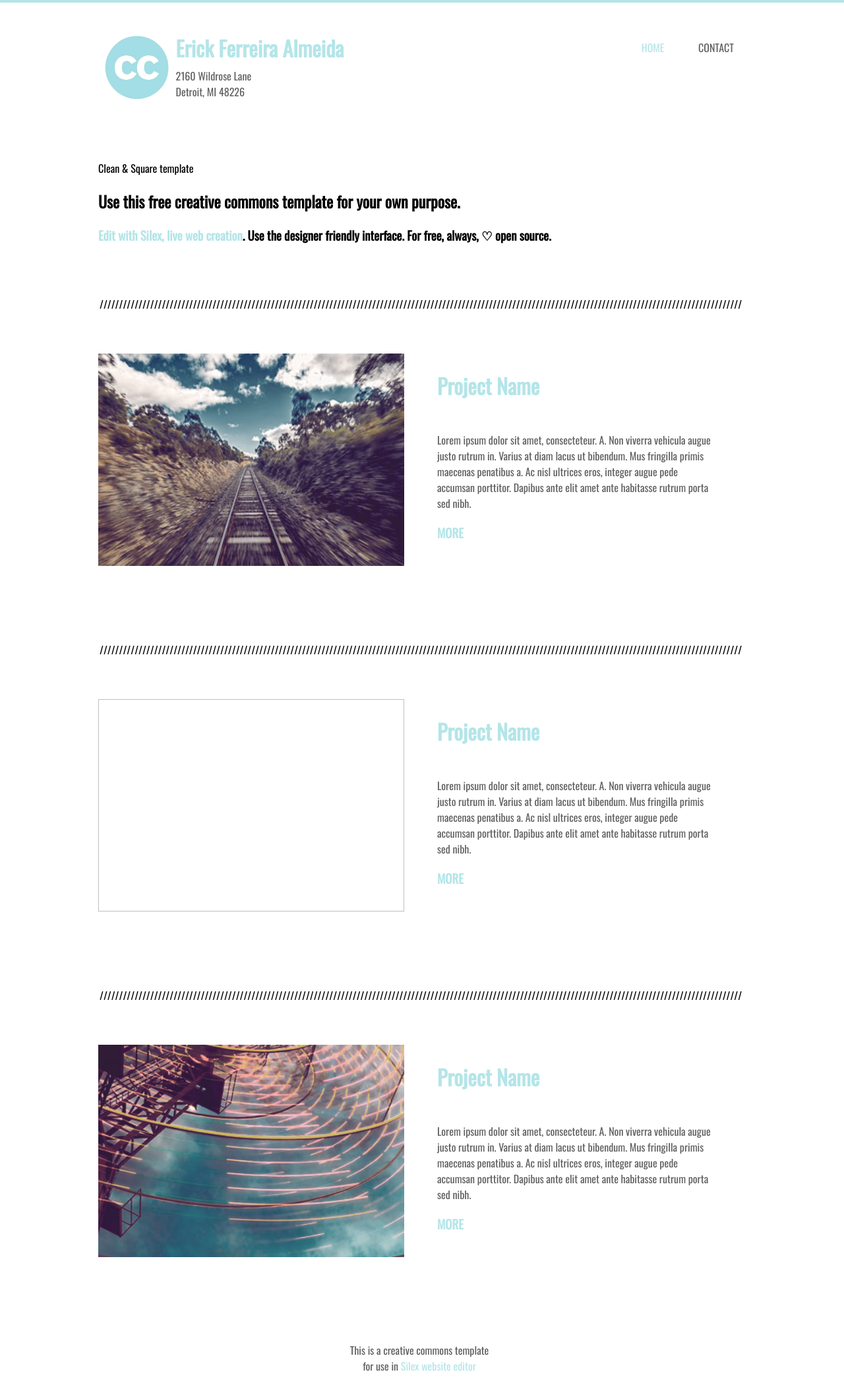
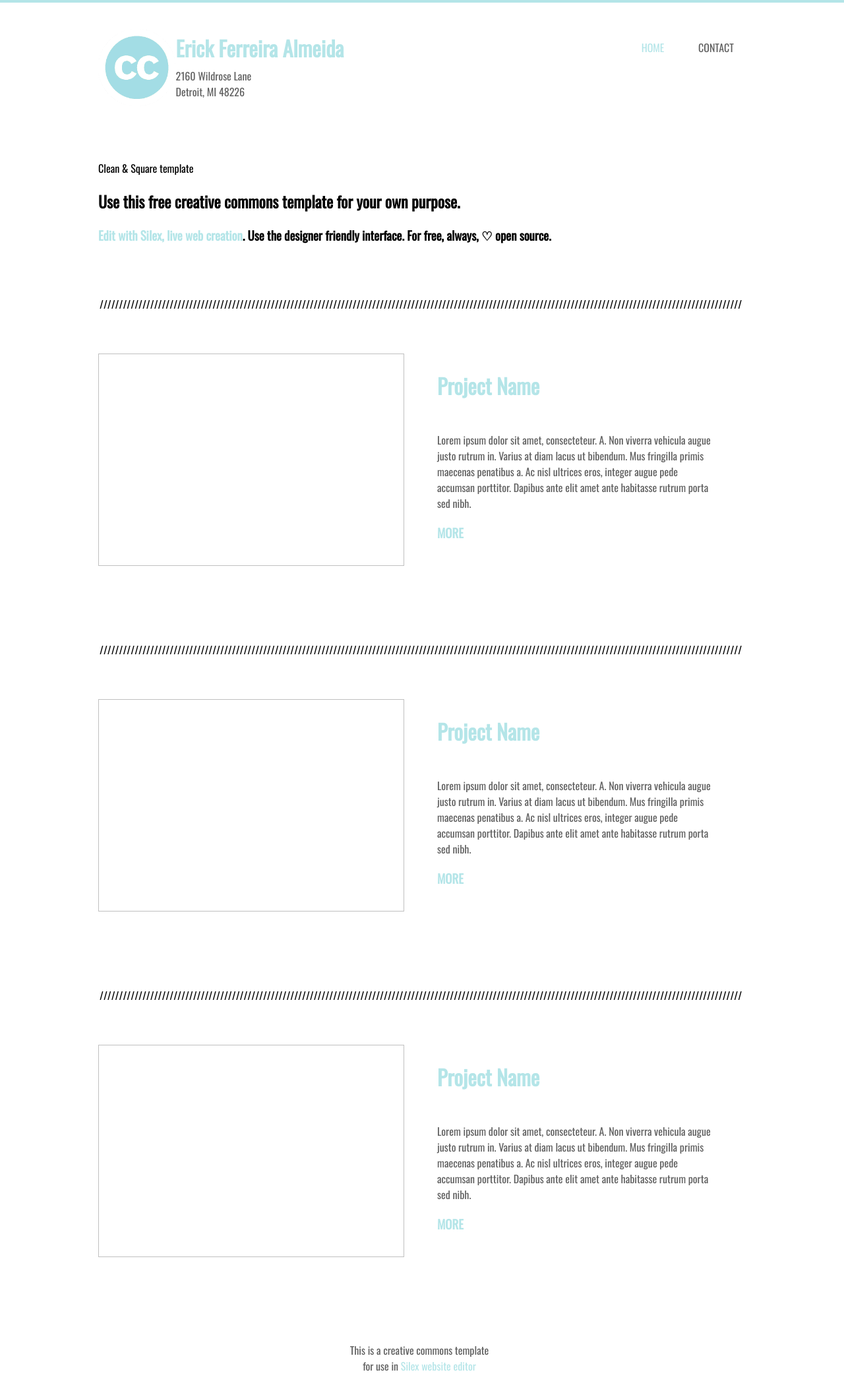
Before and after one commit to singchan/cloud-cannon-template, a Jekyll site: the page built from index.md, in a window 1280 px wide. Shown: the whole page at 66% size. Built offline with Jekyll 4.4.1, drawn with Linux system fonts in a browser that asks for light colours.

Commit message:
Batch update

```diff
--- a/_layouts/home.html
+++ b/_layouts/home.html
@@ -169,8 +169,7 @@
                 <div class="silex-element-content normal">
                     /////////////////////////////////////////////////////////////////////////////////////////////////////////////////////////////////////////////////////////////////////
                 </div>
-            </div><div data-silex-type="image-element" class="editable-style image-element silex-id-1483131239727-16 editable" style="">
-                <img src="{{ site.url }}{{ site.baseurl }}/assets/pic08.jpg" class=""></div><div data-silex-type="text-element" class="editable-style text-element silex-id-1436036523626-21 product-details editable">
+            </div><div data-silex-type="image-element" class="editable-style image-element silex-id-1483131239727-16" style=""><img class="editable"></div><div data-silex-type="text-element" class="editable-style text-element silex-id-1436036523626-21 product-details editable">
                 <div class="silex-element-content normal">
                     <h1>Project Name</h1>
 
@@ -267,8 +266,7 @@
                 <div class="silex-element-content normal">
                     /////////////////////////////////////////////////////////////////////////////////////////////////////////////////////////////////////////////////////////////////////
                 </div>
-            </div><div data-silex-type="image-element" class="editable-style image-element silex-id-1436036524028-25" style="">
-                <img class="" src="{{ site.url }}{{ site.baseurl }}/assets/pic07.jpg"></div><div data-silex-type="text-element" class="editable-style text-element silex-id-1483131242515-23 product-details editable">
+            </div><div data-silex-type="image-element" class="editable-style image-element silex-id-1436036524028-25" style=""><img class="editable"></div><div data-silex-type="text-element" class="editable-style text-element silex-id-1483131242515-23 product-details editable">
                 <div class="silex-element-content normal">
                     <h1>Project Name</h1>
 
```
